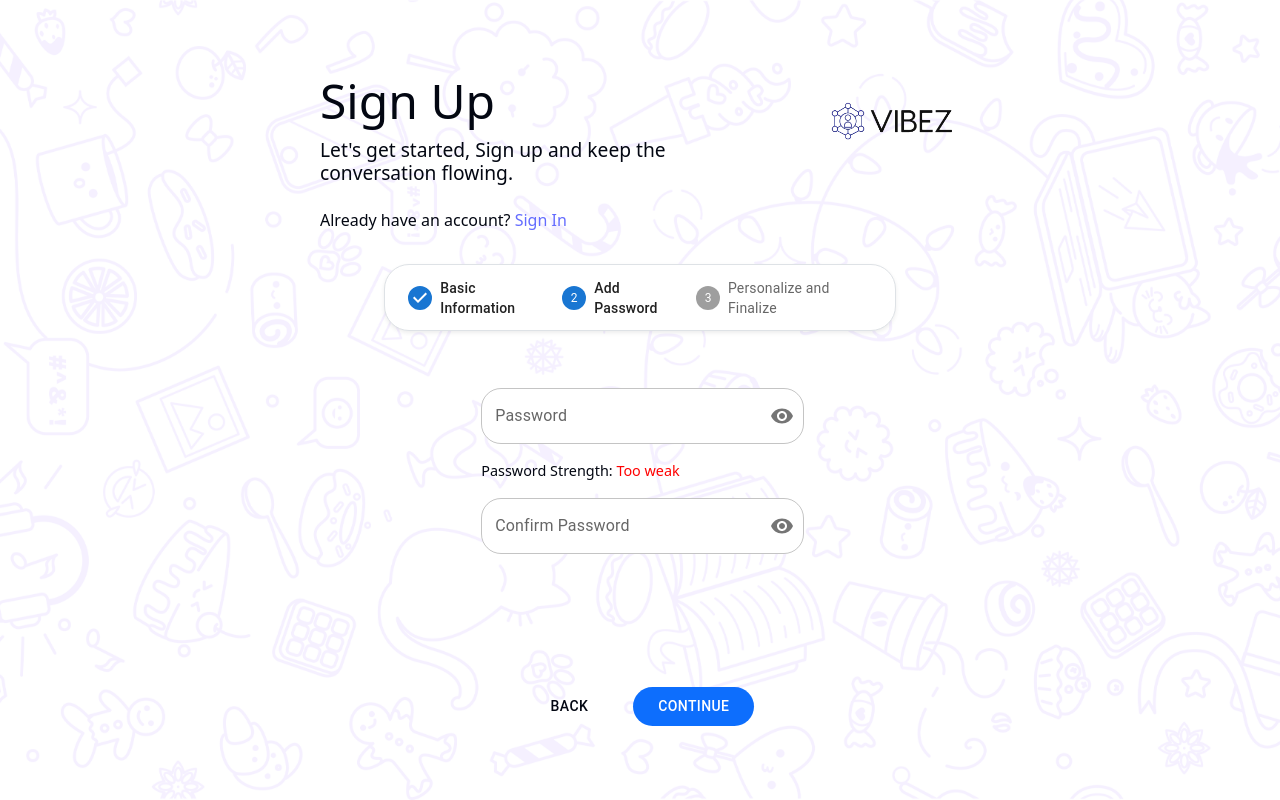
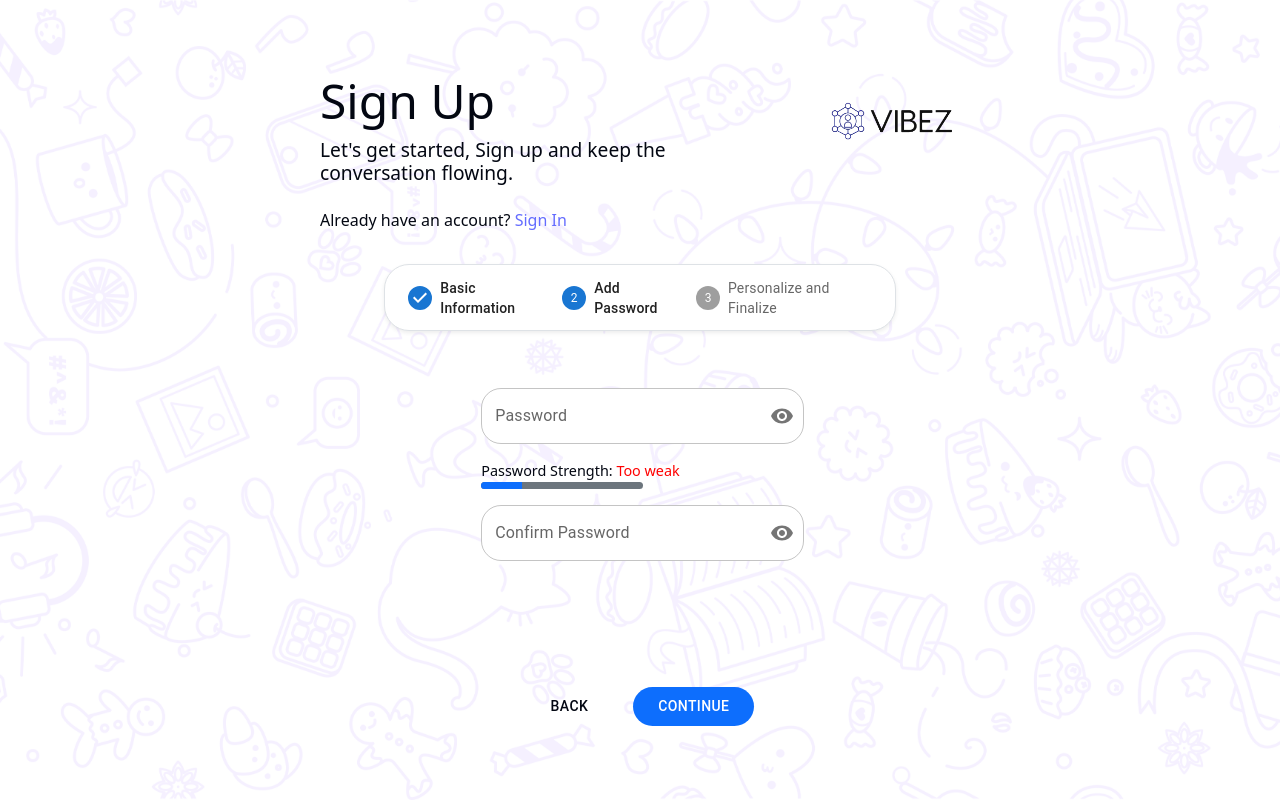
Before and after one commit to OshithRoshantha/Vibez-client, a React (Vite) app: page /Signup in a window 1280 px wide. Both pictures are taken after a click on the button "CONTINUE". Built offline with nearby package versions, Linux system fonts and the light colour scheme.

Commit message:
add progress indicator to SignupElement; implement password strength feedback and update styles

```diff
--- a/package.json
+++ b/package.json
@@ -17,6 +17,7 @@
     "@mui/styled-engine-sc": "^6.1.10",
     "@radix-ui/react-label": "^2.1.0",
     "@radix-ui/react-popover": "^1.1.2",
+    "@radix-ui/react-progress": "^1.1.0",
     "@radix-ui/react-select": "^2.1.2",
     "@radix-ui/react-slot": "^1.1.0",
     "@react-oauth/google": "^0.12.1",
--- a/src/Components/SignupElement.jsx
+++ b/src/Components/SignupElement.jsx
@@ -14,6 +14,8 @@ import InputAdornment from '@mui/material/InputAdornment';
 import Visibility from '@mui/icons-material/Visibility';
 import VisibilityOff from '@mui/icons-material/VisibilityOff';
 import { passwordStrength } from 'check-password-strength'
+import { Progress } from "@/components/ui/progress"
+import { set } from "date-fns";
 
 export default function SignupElement() {
   const steps = ['Basic Information', 'Add Password', 'Personalize and Finalize'];
@@ -22,6 +24,7 @@ export default function SignupElement() {
   const [skipped, setSkipped] = React.useState(new Set());
   const [password, setPassword] = useState('');
   const [confirmPassword, setConfirmPassword] = useState('');
+  const [progress, setProgress] = useState(25);
   const [passwordStrengthValue, setPasswordStrengthValue] = useState(0);
 
   const [showPassword, setShowPassword] = useState(false);
@@ -31,6 +34,21 @@ export default function SignupElement() {
     const newPassword = event.target.value;
     setPassword(newPassword);
     setPasswordStrengthValue(passwordStrength(newPassword).id);
+    if (passwordStrength(newPassword).id === 0) {
+      setProgress(25);
+    }
+    else if (passwordStrength(newPassword).id === 1) {
+      setProgress(50);
+    }
+    else if (passwordStrength(newPassword).id === 2) {
+      setProgress(75);
+    }
+    else if (passwordStrength(newPassword).id === 3) {
+      setProgress(100);
+    }
+    else {
+      setProgress(0);
+    }
   }
 
   const handleConfirmPasswordChange = (event) => {
@@ -146,6 +164,11 @@ export default function SignupElement() {
                       passwordStrengthValue === 2 ? 'Medium' :
                       'Strong'}
                   </span>
+                  <div className="progress-bar">
+                    <Progress value={progress}
+                        className={`progress-${passwordStrengthValue}`}
+                        style={{ width: '50%', height: '7px' }}/>
+                  </div>
                 </p>
                 <TextField
                   id="outlined-confirm-password"
--- a/src/Components/Styles/SignupElement.css
+++ b/src/Components/Styles/SignupElement.css
@@ -34,3 +34,7 @@
     font-weight: 500;
     font-size: 90%;
 }
+.progress-bar{
+    display: inline;
+    margin-left: 3.5%;
+}
--- /dev/null
+++ b/src/Components/ui/progress.jsx
@@ -0,0 +1,18 @@
+import * as React from "react"
+import * as ProgressPrimitive from "@radix-ui/react-progress"
+
+import { cn } from "@/lib/utils"
+
+const Progress = React.forwardRef(({ className, value, ...props }, ref) => (
+  <ProgressPrimitive.Root
+    ref={ref}
+    className={cn("relative h-4 w-full overflow-hidden rounded-full bg-secondary", className)}
+    {...props}>
+    <ProgressPrimitive.Indicator
+      className="h-full w-full flex-1 bg-primary transition-all"
+      style={{ transform: `translateX(-${100 - (value || 0)}%)` }} />
+  </ProgressPrimitive.Root>
+))
+Progress.displayName = ProgressPrimitive.Root.displayName
+
+export { Progress }
```
Also changed, not shown: 1 other file (tests, documents, lock files or other folders).
